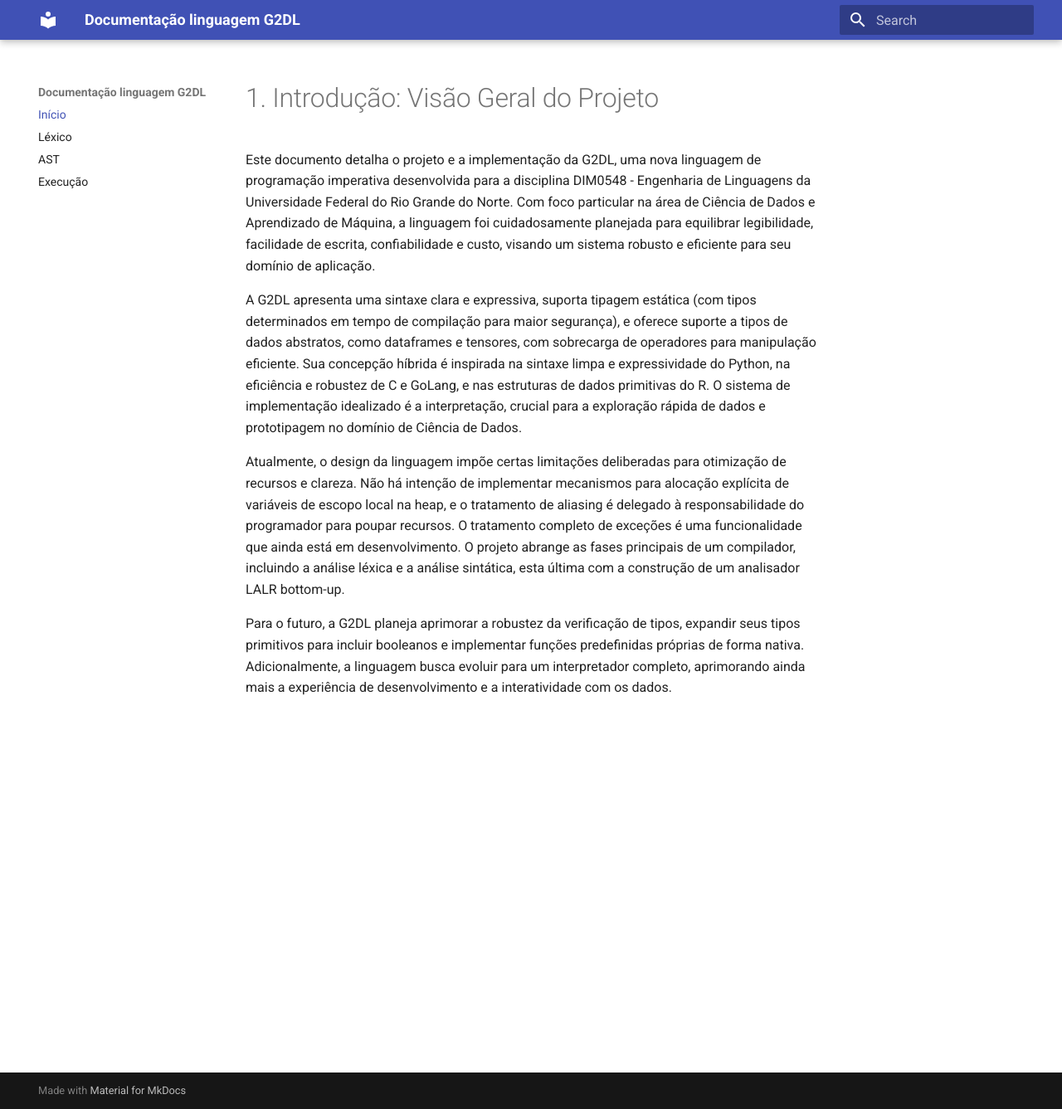
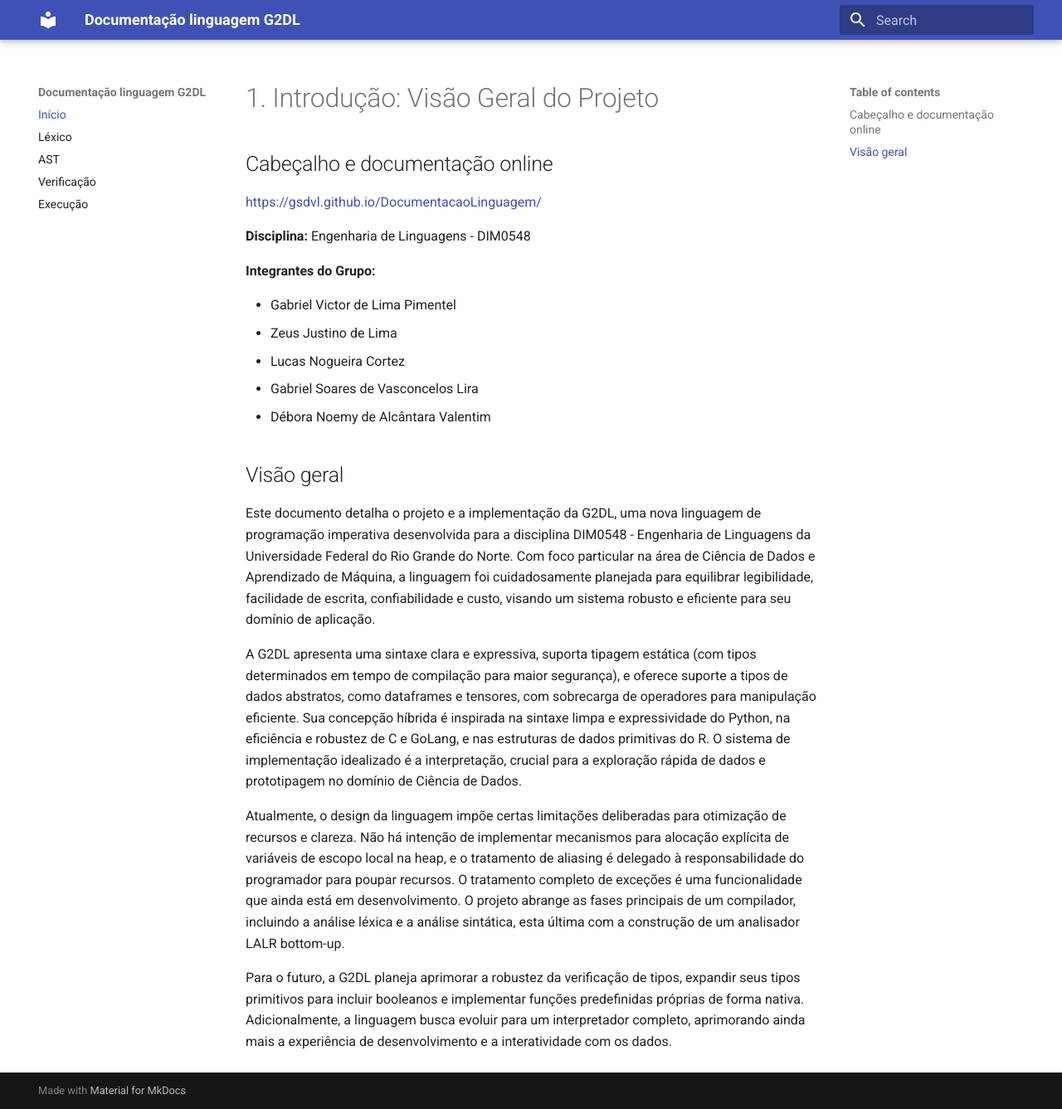
Before and after one commit to Gsdvl/DocumentacaoLinguagem, an MkDocs documentation site: the page built from docs/index.md, in a window 1280 px wide and 1337 px high. Shown: the whole window at 83% size. Built offline with MkDocs 1.6.1 and Material for MkDocs 9.7.7, drawn with Linux system fonts in a browser that asks for light colours.

Commit message:
Alterações para envio

```diff
--- a/docs/index.md
+++ b/docs/index.md
@@ -1,4 +1,20 @@
 # 1. Introdução: Visão Geral do Projeto
+
+## Cabeçalho e documentação online
+
+[https://gsdvl.github.io/DocumentacaoLinguagem/](https://gsdvl.github.io/DocumentacaoLinguagem/)
+
+**Disciplina:** Engenharia de Linguagens - DIM0548
+
+**Integrantes do Grupo:**
+
+- Gabriel Victor de Lima Pimentel
+- Zeus Justino de Lima
+- Lucas Nogueira Cortez
+- Gabriel Soares de Vasconcelos Lira
+- Débora Noemy de Alcântara Valentim
+
+## Visão geral
 
 Este documento detalha o projeto e a implementação da G2DL, uma nova linguagem de programação imperativa desenvolvida para a disciplina DIM0548 - Engenharia de Linguagens da Universidade Federal do Rio Grande do Norte. Com foco particular na área de Ciência de Dados e Aprendizado de Máquina, a linguagem foi cuidadosamente planejada para equilibrar legibilidade, facilidade de escrita, confiabilidade e custo, visando um sistema robusto e eficiente para seu domínio de aplicação.
 
--- a/mkdocs.yml
+++ b/mkdocs.yml
@@ -6,6 +6,7 @@ nav:
   - Início: index.md
   - Léxico: lexer.md
   - AST: ast.md
+  - Verificação: verificacao.md
   - Execução: execution.md
 
 plugins:
```
Also changed, not shown: site/404.html, site/ast/index.html, site/index.html, site/lexer/index.html, site/parser/index.html (deleted), site/search/search_index.json, 1 other file.
